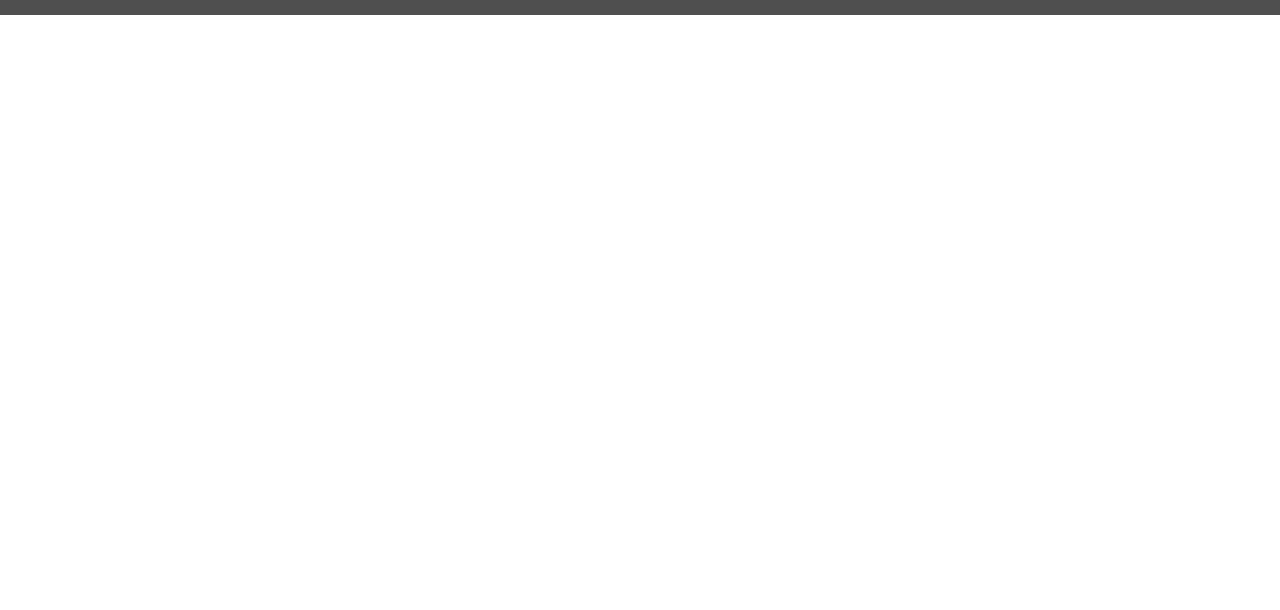
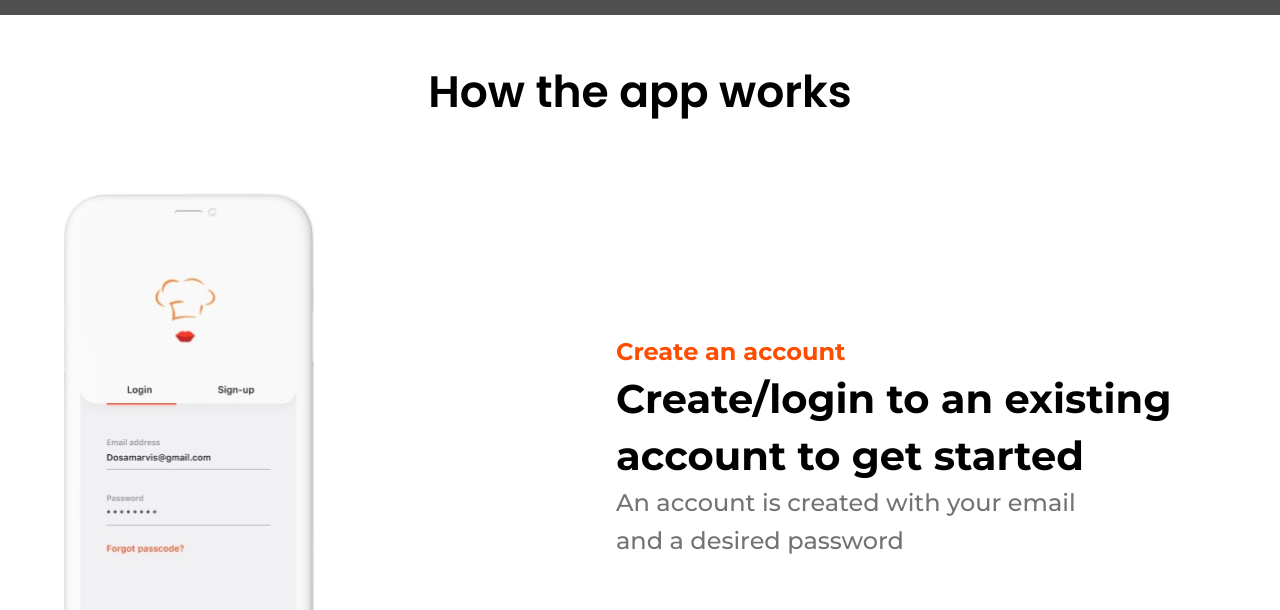
Before and after one commit to razn1337/Eats-Restaurant, a plain HTML site: page index.html in a window 1280 px wide. Shown: the part 760-1370 px from the top of the page. Before the commit the page ends 800 px from the top, so only its background shows below. Drawn offline with Linux system fonts and the light colour scheme; grey boxes are pictures that could not be loaded.

Commit message:
Add section-b.

```diff
--- a/assets/CSS/style.css
+++ b/assets/CSS/style.css
@@ -92,19 +92,18 @@ header {
   display: flex;
   flex-direction: column;
   align-items: center;
-  /* justify-content: center; */
   gap: 1rem;
 }
 
 .section-a h1 {
-    font-family: poppins, sans-serif;
+  font-family: poppins, sans-serif;
   font-size: 2.417rem;
   line-height: 80px;
   max-width: 20ch;
 }
 
 .section-a-first {
-    font-weight: var(--fw-bold);
+  font-weight: var(--fw-bold);
 }
 
 .section-a-second {
@@ -113,7 +112,7 @@ header {
 
 /* section-a-btn */
 .section-a-btn {
-    margin: 30px 0 0;
+  margin: 30px 0 0;
   display: flex;
   flex-direction: row;
   flex-wrap: nowrap;
@@ -139,3 +138,57 @@ header {
 .btn-menu {
   border: 1px solid white;
 }
+
+/* section-b */
+.section-b {
+  display: flex;
+  flex-direction: column;
+  align-items: center;
+  gap: 3.3rem;
+}
+
+.section-b-h1 {
+  font-size: 1.833rem;
+  font-family: Poppins, sans-serif;
+  font-weight: var(--fw-semibold);
+  text-align: center;
+  margin-top: 55px;
+}
+
+/* section-b-a */
+.section-b-a {
+  max-width: 1200px;
+  min-width: 320px;
+  width: 100%;
+  padding: 0 24px;
+
+  display: flex;
+  flex-direction: row;
+  align-items: center;
+  justify-content: space-between;
+}
+
+.instruction-first {
+    flex: 0 0 auto;
+    max-width: 600px;
+}
+
+.instruction-p-first {
+  color: var(--color-primary);
+  font-weight: var(--fw-bold);
+  line-height: 36px;
+}
+
+.instruction-p-second {
+  font-size: 1.667rem;
+  font-weight: var(--fw-bold);
+  line-height: 57px;
+  max-width: 27ch;
+}
+
+.instruction-p-third {
+  color: #737373;
+  font-weight: var(--fw-medium);
+  line-height: 38px;
+  max-width: 30ch;
+}
--- a/index.html
+++ b/index.html
@@ -36,6 +36,21 @@
           <a href="#" class="btn-menu">Menu</a>
         </div>
       </section>
+      <section class="section-b">
+          <h1 class="section-b-h1">How the app works</h1>
+        <section class="section-b-a">
+            <img src="./assets/images/phone1.png" alt="phone_app" />
+          <div class="instruction-first">
+            <p class="instruction-p-first">Create an account</p>
+            <p class="instruction-p-second">
+              Create/login to an existing account to get started
+            </p>
+            <p class="instruction-p-third">
+              An account is created with your email and a desired password
+            </p>
+          </div>
+        </section>
+      </section>
     </main>
   </body>
 </html>
```
Also changed, not shown: assets/images/phone1.png (added).
